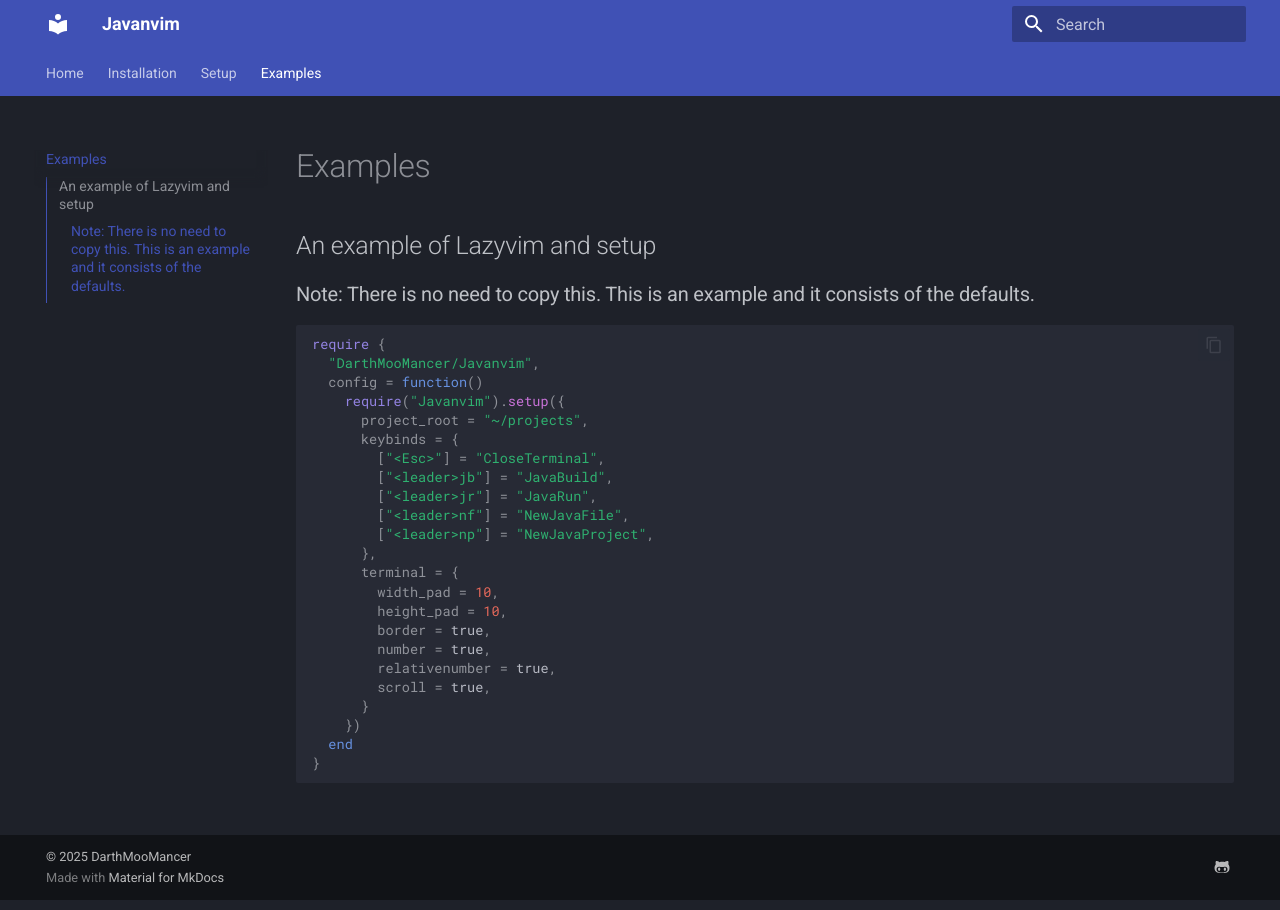
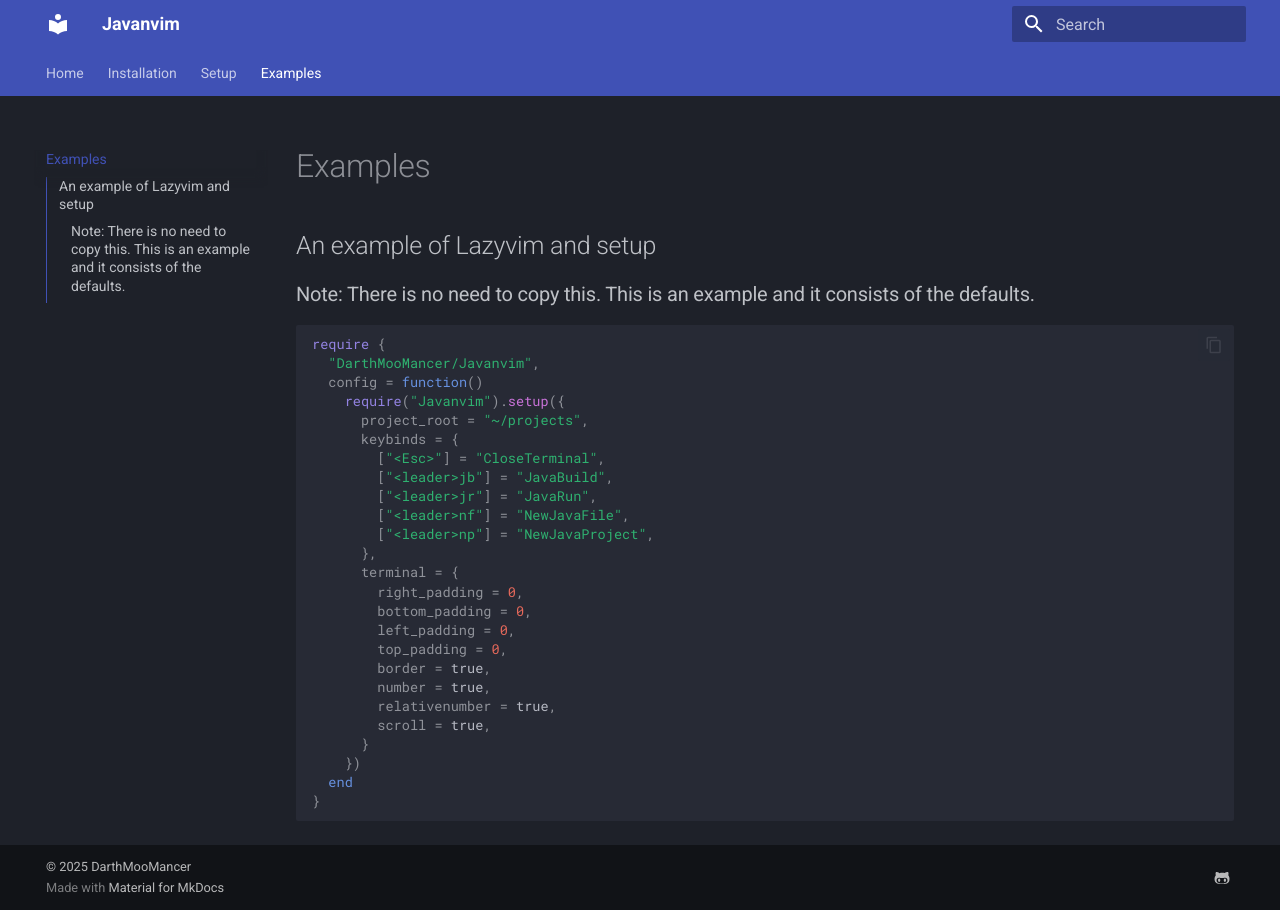
Before and after one commit to DarthMooMancer/Javanvim.docs, an MkDocs documentation site: the page built from docs/examples.md, in a window 1280 px wide. Built offline with MkDocs 1.6.1 and Material for MkDocs 9.7.7, drawn with Linux system fonts in a browser that asks for light colours.

Commit message:
Update examples.md

```diff
--- a/docs/examples.md
+++ b/docs/examples.md
@@ -16,8 +16,10 @@
         ["<leader>np"] = "NewJavaProject",
       },
       terminal = {
-        width_pad = 10,
-        height_pad = 10,
+        right_padding = 0,
+        bottom_padding = 0,
+        left_padding = 0,
+        top_padding = 0,
         border = true,
         number = true,
         relativenumber = true,
```
